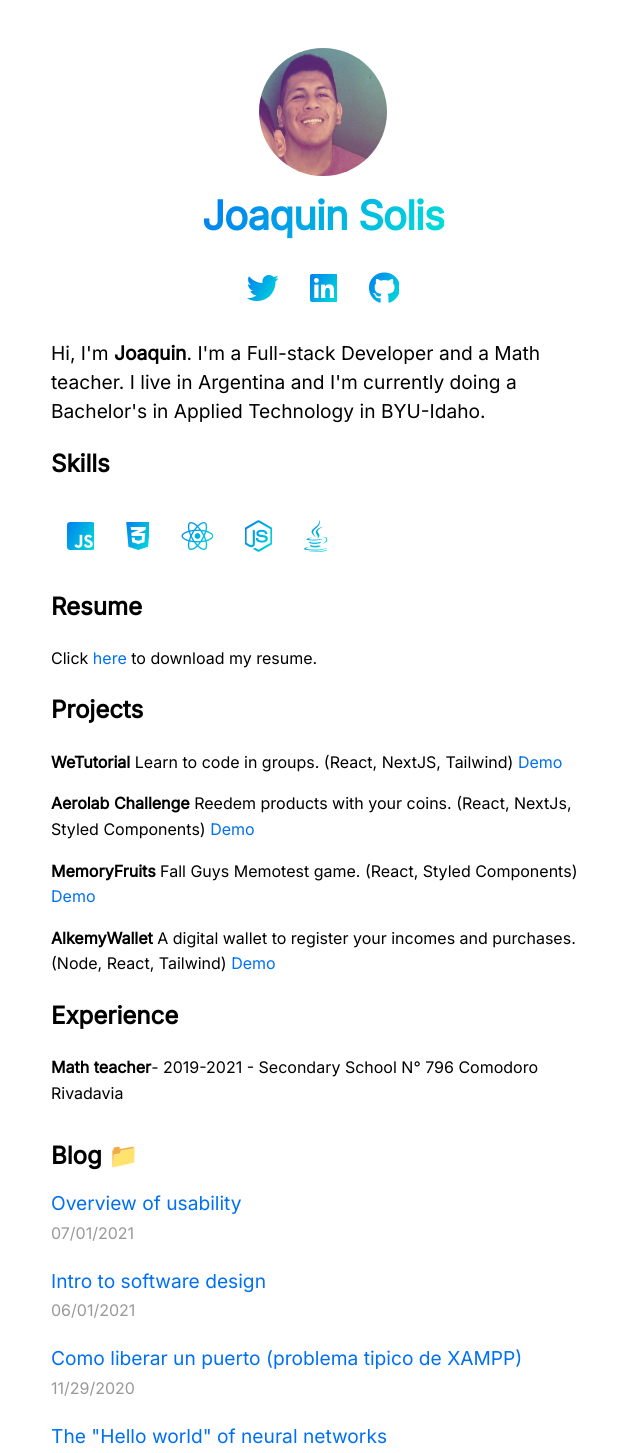
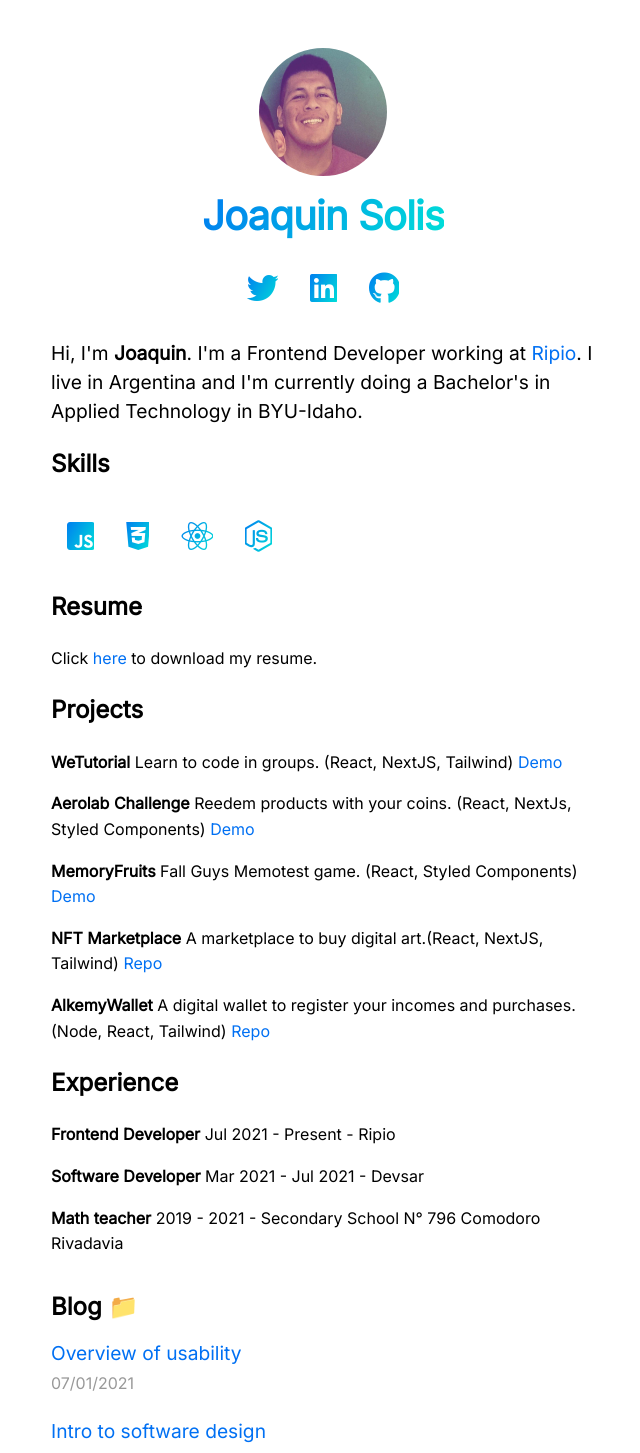
Before and after one commit to solisjoaquin/nextjs-blog, a Next.js app: page / in a window 1280 px wide. Shown: the top 1453 px of the page, without its empty margins (317-957 px from the left). Built offline with nearby package versions, Linux system fonts and the light colour scheme.

Commit message:
updating personal info

```diff
--- a/components/layout.js
+++ b/components/layout.js
@@ -35,7 +35,7 @@ export default function Layout({ children, home }) {
             />
             <h1 className={utilStyles.heading2Xl}>{name}</h1>
             <div className="flex">
-              <a href="https://twitter.com/joaquinsolis93" target="_blank"><i class="fab fa-twitter" title="twitter"></i></a>
+              <a href="https://twitter.com/joaquin__solis" target="_blank"><i class="fab fa-twitter" title="twitter"></i></a>
               <a href="https://linkedin.com/in/joaquinsolis" target="_blank"><i class="fab fa-linkedin" title="linkedin"></i></a>
               <a href="https://github.com/solisjoaquin" target="_blank"><i class="fab fa-github" title="github"></i></a>
 
--- a/pages/index.js
+++ b/pages/index.js
@@ -18,8 +18,8 @@ export default function Home({ allPostsData }) {
 
 
         <p>Hi, I'm <strong>Joaquin</strong>.
-        I'm a Full-stack Developer and a Math teacher. I live in Argentina and I'm currently
-        doing a Bachelor's in Applied Technology in BYU-Idaho.
+          I'm a Frontend Developer working at <a href="https://ripio.com/">Ripio</a>. I live in Argentina and I'm currently
+          doing a Bachelor's in Applied Technology in BYU-Idaho.
         </p>
 
 
@@ -33,22 +33,24 @@ export default function Home({ allPostsData }) {
         <i class="fab fa-css3-alt" title="CSS3"></i>
         <i class="fab fa-react" title="React"></i>
         <i class="fab fa-node-js" title="NodeJS"></i>
-        <i class="fab fa-java" title="Java"></i>
 
       </div>
 
       <h2>Resume</h2>
 
-      <p>Click <a href="https://drive.google.com/file/d/12fNjbpz2jRzgnNw34xiV_aoM2t2w2InW/view?usp=sharing">here</a> to download my resume.</p>
+      <p>Click <a href="https://drive.google.com/file/d/1oQlIOejWk3PhHDgv3I1518Q9SsioVw8G/view?usp=sharing">here</a> to download my resume.</p>
 
       <h2>Projects</h2>
       <p><strong>WeTutorial</strong> Learn to code in groups. (React, NextJS, Tailwind) <a href="https://wetutorial.club/"> Demo</a></p>
       <p><strong>Aerolab Challenge</strong> Reedem products with your coins. (React, NextJs, Styled Components) <a href="https://aerolab-next-joaquinsolis.vercel.app/"> Demo</a></p>
       <p><strong>MemoryFruits </strong>Fall Guys Memotest game. (React, Styled Components) <a href="https://memoryfruit.netlify.app/"> Demo</a></p>
-      <p><strong>AlkemyWallet </strong> A digital wallet to register your incomes and purchases.(Node, React, Tailwind)<a href="https://github.com/solisjoaquin/Alkemy-JS"> Demo</a></p>
+      <p><strong>NFT Marketplace </strong> A marketplace to buy digital art.(React, NextJS, Tailwind)<a href="https://github.com/solisjoaquin/nft-marketplaceS"> Repo</a></p>
+      <p><strong>AlkemyWallet </strong> A digital wallet to register your incomes and purchases.(Node, React, Tailwind)<a href="https://github.com/solisjoaquin/Alkemy-JS"> Repo</a></p>
 
       <h2>Experience</h2>
-      <p><strong>Math teacher</strong>- 2019-2021 - Secondary School N° 796 Comodoro Rivadavia</p>
+      <p><strong>Frontend Developer</strong> Jul 2021 - Present - Ripio</p>
+      <p><strong>Software Developer</strong> Mar 2021 - Jul 2021 - Devsar</p>
+      <p><strong>Math teacher</strong> 2019 - 2021 - Secondary School N° 796 Comodoro Rivadavia</p>
 
 
 
```
Lines whose indentation alone changed are shown as unchanged.
